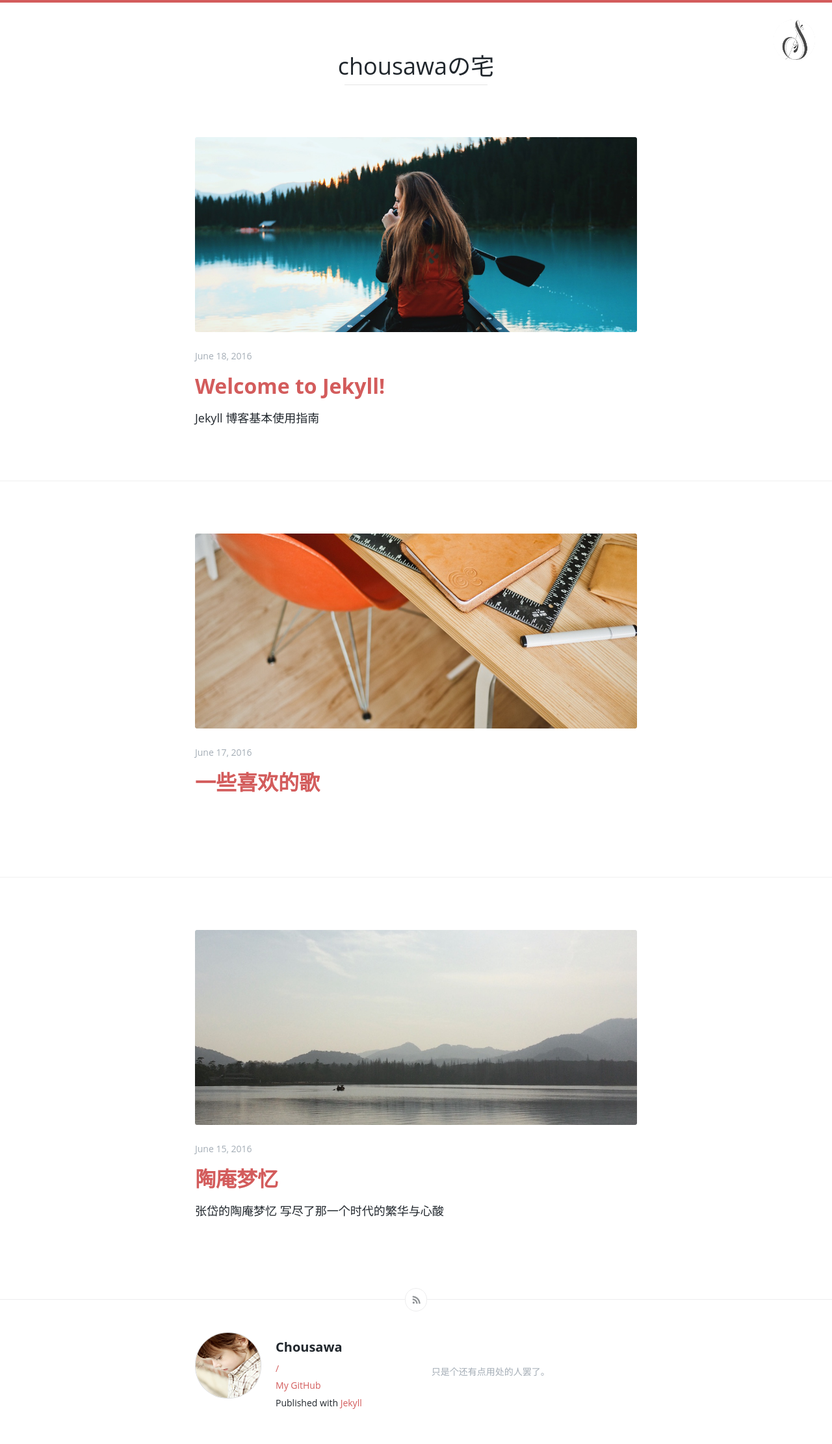
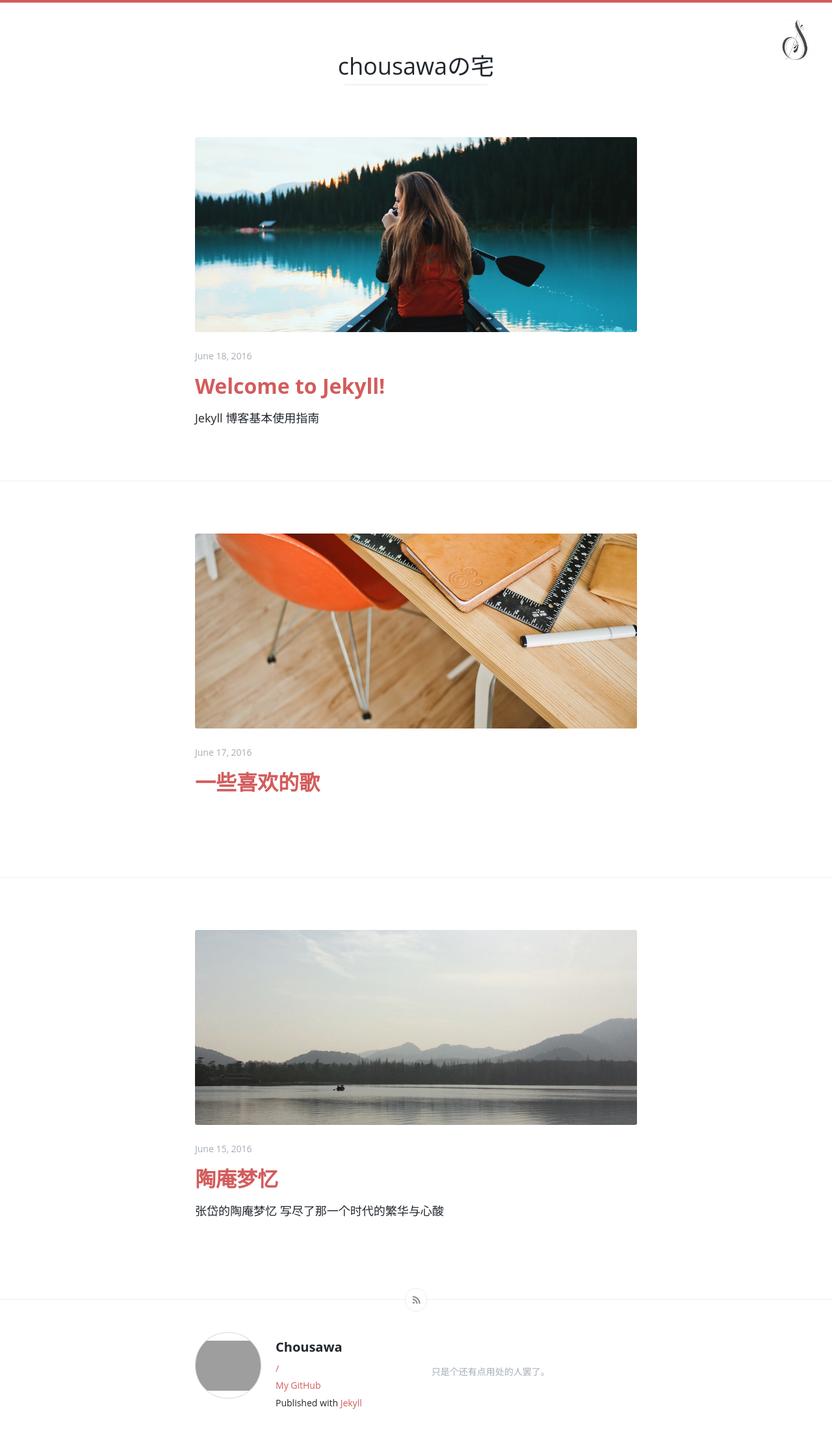
Before and after one commit to chousawa/chousawa.github.io, a Jekyll site: the page built from index.html, in a window 1280 px wide. Shown: the whole page at 65% size. Built offline with Jekyll 4.4.1, drawn with Linux system fonts in a browser that asks for light colours; the list of posts is cut into pages by our own code.

Commit message:
Update _config.yml

```diff
--- a/_config.yml
+++ b/_config.yml
@@ -2,8 +2,8 @@
 title:            "chousawaの宅" # 添加博客标题
 author:           Chousawa # 添加你的名字
 logo:             logo.png # 添加博客 Logo
-avatar:           avatar.png # 添加你的头像
-favicon:          http://findicons.com/files/icons/72/harmonia_pastelis/128/hp_cat.png # 添加用于显示于浏览器 Tab 上的博客图标
+avatar:           http://findicons.com/files/icons/72/harmonia_pastelis/128/hp_cat.png # 添加你的头像
+favicon:           # 添加用于显示于浏览器 Tab 上的博客图标
 email:            chousawa@gmail.com
 description: >    # 主题简介，可改为博客描述
   只是个还有点用处的人罢了。
```
